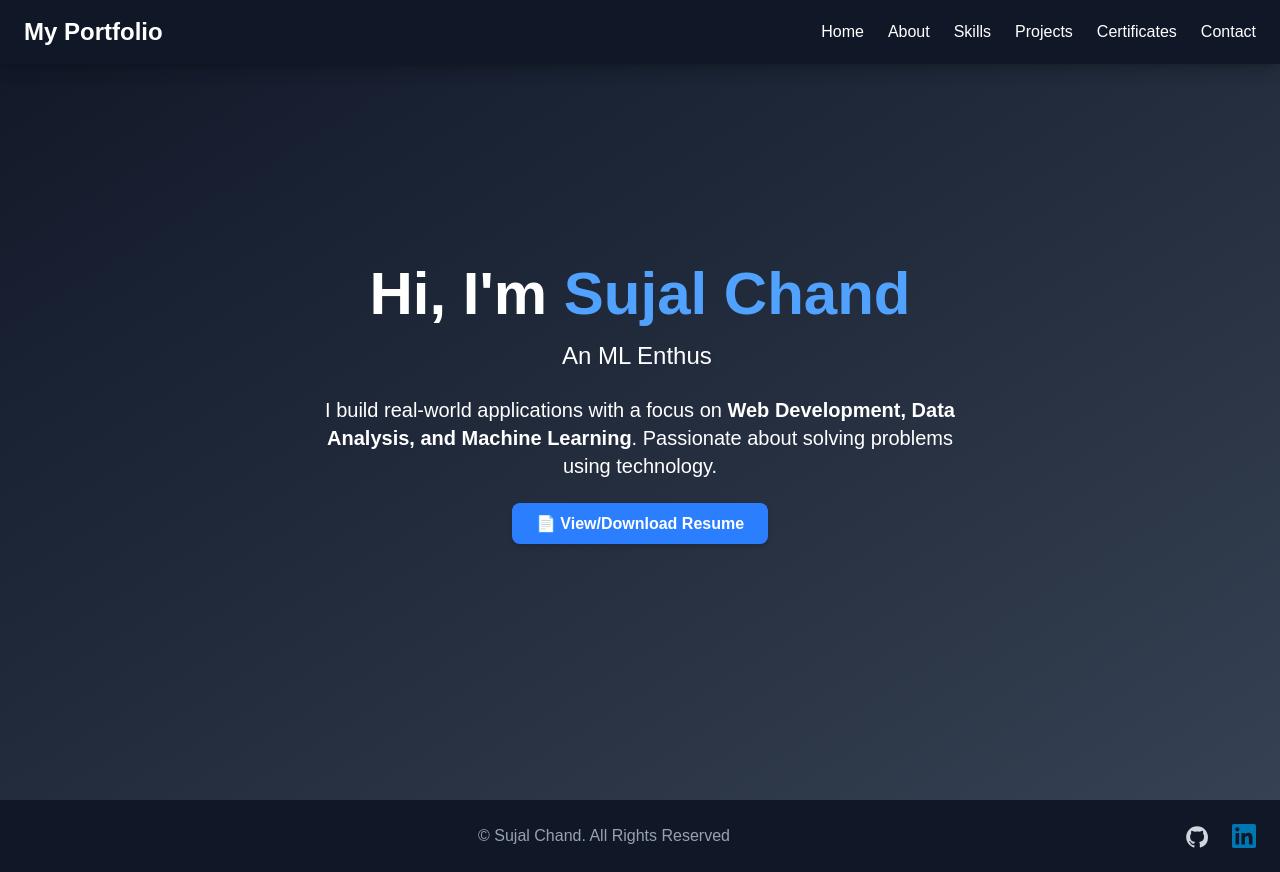
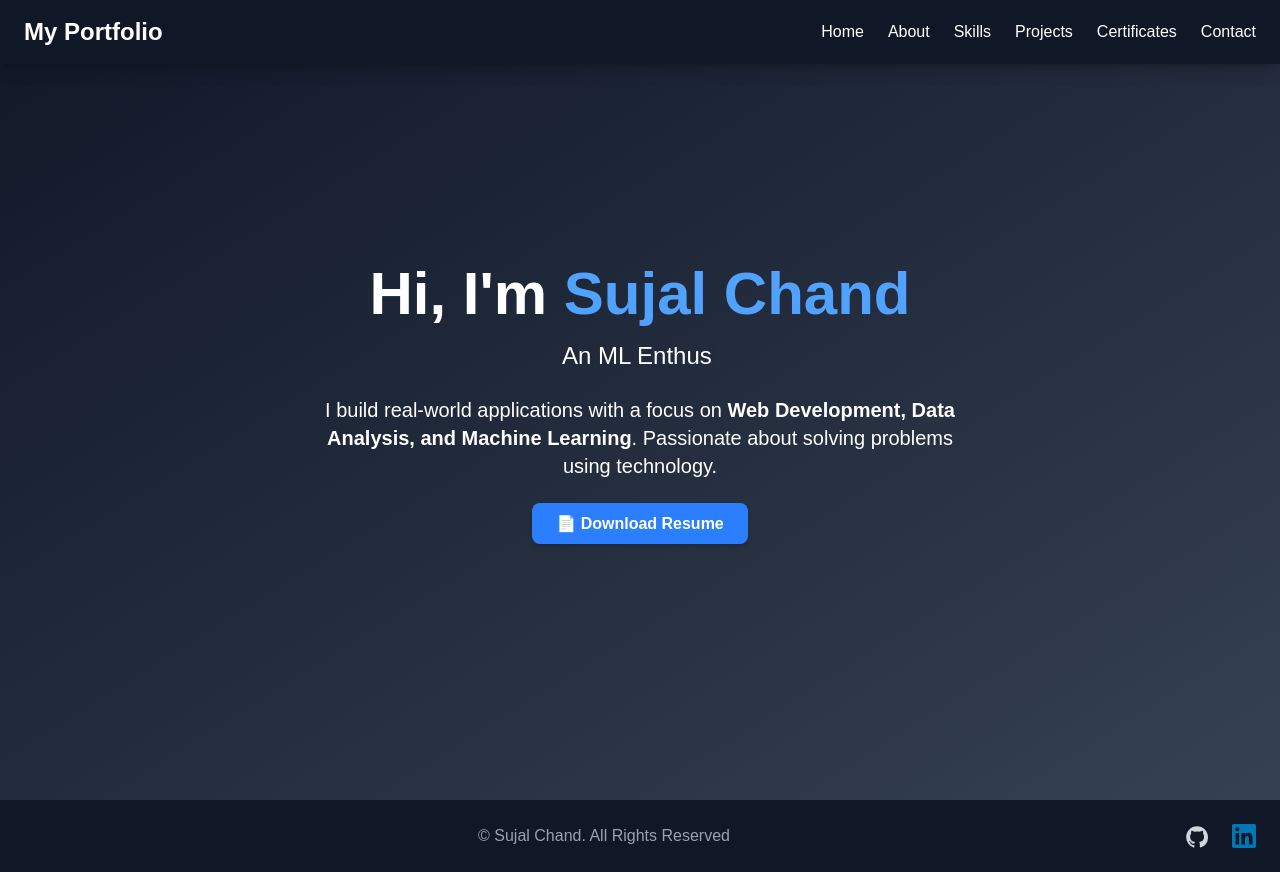
Before and after one commit to sujalchand155/my-portfolio, a Next.js app: page / in a window 1280 px wide. Built offline with nearby package versions, Linux system fonts and the light colour scheme.

Commit message:
Update page.tsx

```diff
--- a/app/page.tsx
+++ b/app/page.tsx
@@ -36,13 +36,14 @@ export default function Home() {
         </p>
 
         <div className="mt-8">
-        <Link
-  href="https://drive.google.com/uc?export=download&id=1I_-9stcPgLqiJZodDKNevAEXF1m3Ygqs"
+       <Link
+  href="/resume.pdf"
   target="_blank"
   rel="noopener noreferrer"
+  download
   className="px-6 py-3 bg-blue-500 text-white font-semibold rounded-lg shadow-md hover:bg-blue-600 transition"
 >
-  📄 View/Download Resume
+  📄 Download Resume
 </Link>
         </div>
       </div>
```
